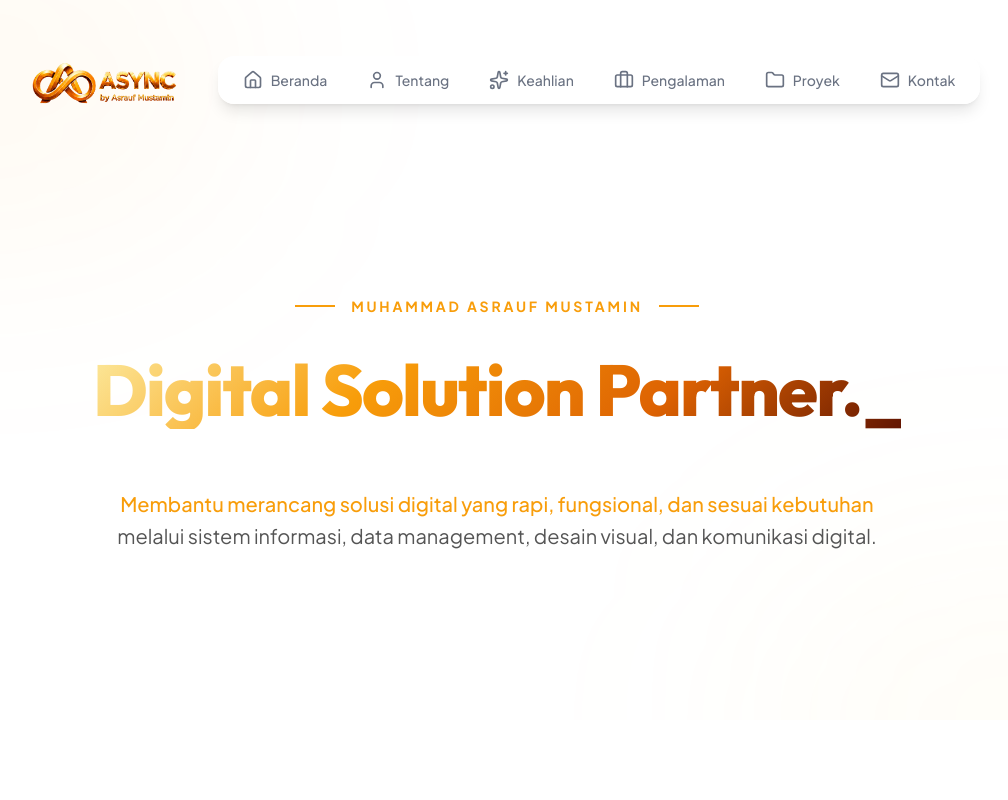
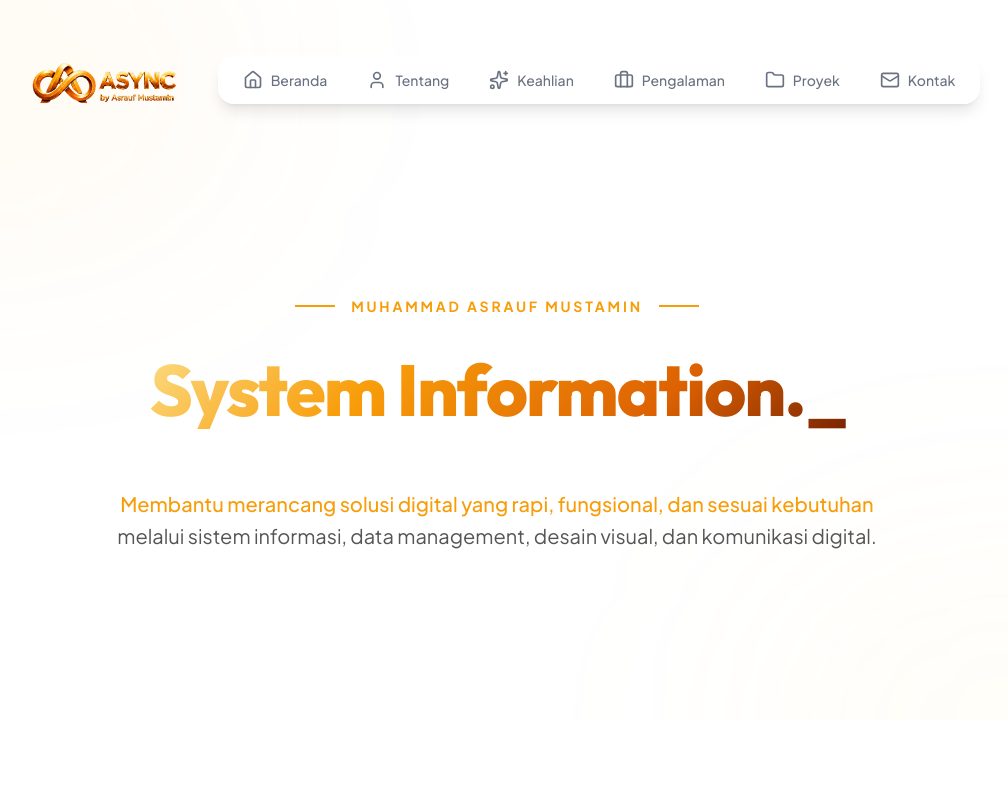
Before and after one commit to asraufmustamin/web-personal-async, a Next.js app: page / in a window 1280 px wide. Shown: the top 800 px of the page, without its empty margins (143-1151 px from the left). Built offline with nearby package versions, Linux system fonts and the light colour scheme.

Commit message:
fix(ui): restore System Information and Data Specialist texts in HeroSection

```diff
--- a/src/components/HeroSection.tsx
+++ b/src/components/HeroSection.tsx
@@ -77,7 +77,9 @@ export default function HeroSection() {
               <div className="text-2xl sm:text-3xl md:text-5xl lg:text-7xl font-extrabold text-text-main tracking-tighter leading-[1.2] md:leading-[1.1] font-serif min-h-[50px] sm:min-h-[60px] md:min-h-[100px] flex items-center justify-center px-2 w-full max-w-full mt-0 z-20 text-center">
                   <Typewriter
                     text={[
-                      "Digital Solution Partner."
+                      "Digital Solution Partner.",
+                      "System Information.",
+                      "Data Specialist."
                     ]}
                     speed={70}
                     className="whitespace-nowrap gradient-text"
```
